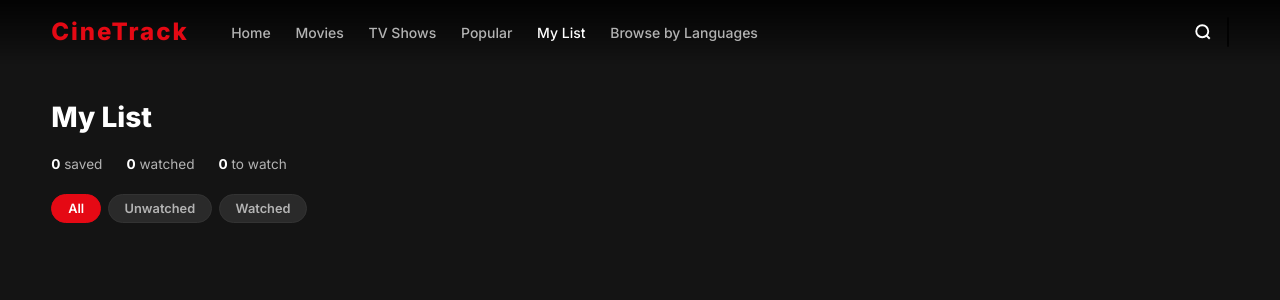
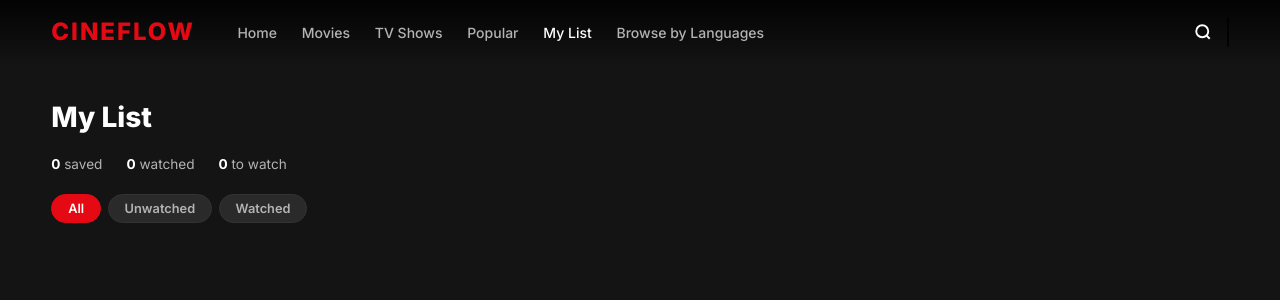
Before and after one commit to karthik-35/movie-watchlist, a Flask app: page /mylist in a window 1280 px wide. Shown: the top 300 px of the page. Run offline with Flask 3, Linux system fonts and the light colour scheme; data that the repository does not hold is empty.

Commit message:
Updated the app name

```diff
--- a/static/js/detail.js
+++ b/static/js/detail.js
@@ -22,7 +22,7 @@ async function loadDetail() {
 }
 
 function render(d) {
-  document.title = `${d.title} — CineTrack`;
+  document.title = `${d.title} — CINEFLOW`;
 
   // Backdrop
   const heroImg = document.getElementById("detail-hero-img");
--- a/templates/base.html
+++ b/templates/base.html
@@ -3,7 +3,7 @@
 <head>
   <meta charset="UTF-8" />
   <meta name="viewport" content="width=device-width, initial-scale=1.0" />
-  <title>{% block title %}CineTrack{% endblock %}</title>
+  <title>{% block title %}CINEFLOW{% endblock %}</title>
   <link rel="stylesheet" href="{{ url_for('static', filename='css/style.css') }}" />
   <link rel="preconnect" href="https://fonts.googleapis.com" />
   <link href="https://fonts.googleapis.com/css2?family=Inter:wght@300;400;500;600;700;800&display=swap" rel="stylesheet" />
@@ -13,7 +13,7 @@
 <!-- ── Navbar ─────────────────────────────────────────────────────── -->
 <nav class="navbar" id="navbar">
   <div class="navbar-left">
-    <a class="navbar-logo" href="/">CineTrack</a>
+    <a class="navbar-logo" href="/">CINEFLOW</a>
     <ul class="nav-links">
       <li><a href="/" class="nav-link {% if request.endpoint == 'index' %}active{% endif %}">Home</a></li>
       <li><a href="/movies" class="nav-link {% if request.endpoint == 'movies_page' %}active{% endif %}">Movies</a></li>
--- a/templates/browse.html
+++ b/templates/browse.html
@@ -1,5 +1,5 @@
 {% extends "base.html" %}
-{% block title %}{{ page_title }} — CineTrack{% endblock %}
+{% block title %}{{ page_title }} — CINEFLOW{% endblock %}
 
 {% block content %}
 <!-- Hero banner (non-language pages only) -->
--- a/templates/detail.html
+++ b/templates/detail.html
@@ -1,5 +1,5 @@
 {% extends "base.html" %}
-{% block title %}Loading… — CineTrack{% endblock %}
+{% block title %}Loading… — CINEFLOW{% endblock %}
 
 {% block content %}
 <div id="detail-root" data-tmdb-id="{{ tmdb_id }}" data-media-type="{{ media_type }}">
--- a/templates/index.html
+++ b/templates/index.html
@@ -1,5 +1,5 @@
 {% extends "base.html" %}
-{% block title %}Home — CineTrack{% endblock %}
+{% block title %}Home — CINEFLOW{% endblock %}
 
 {% block content %}
 <!-- Hero banner -->
--- a/templates/mylist.html
+++ b/templates/mylist.html
@@ -1,5 +1,5 @@
 {% extends "base.html" %}
-{% block title %}My List — CineTrack{% endblock %}
+{% block title %}My List — CINEFLOW{% endblock %}
 
 {% block content %}
 <div class="mylist-page">
--- a/templates/search.html
+++ b/templates/search.html
@@ -1,5 +1,5 @@
 {% extends "base.html" %}
-{% block title %}Search — CineTrack{% endblock %}
+{% block title %}Search — CINEFLOW{% endblock %}
 
 {% block content %}
 <div class="search-page">
```
